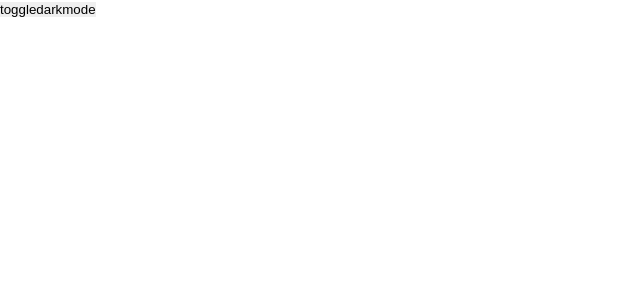
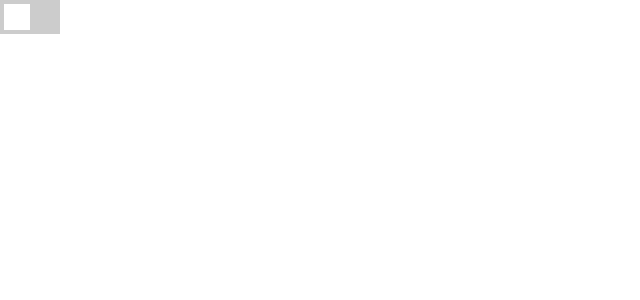
Before and after one commit to emielvanseveren/blog, a React app: page / in a window 1280 px wide. Shown: the top 300 px of the page, without its empty margins (0-640 px from the left). Built offline with nearby package versions, Linux system fonts and the light colour scheme.

Commit message:
Add default theme toggle button

```diff
--- /dev/null
+++ b/src/components/logic/ThemeToggle.js
@@ -0,0 +1,39 @@
+import React, { useState } from 'react'
+import styled from 'styled-components'
+import { useTheme } from '../../hooks/themeContext'
+
+const Switch = styled.div`
+ position: relative;
+ width: 60px;
+ height: 34px;
+`
+const Slider = styled.span`
+  position: absolute;
+  cursor: pointer;
+  top: 0;
+  left: 0;
+  right: 0;
+  bottom: 0;
+  background-color: #cccccc;
+  transition: .4s;
+  &:before{
+    position: absolute;
+    content: "";
+    height: 26px;
+    width: 26px;
+    left: 4px;
+    bottom: 4px;
+    background-color: white;
+    transition: .4s;
+    transform: ${({ dark }) => dark ? 'translateX(26px)' : 'translateX(0px)'};
+  }
+`
+
+export default function ThemeToggle(){
+  const theme = useTheme()
+  return (
+    <Switch>
+      <Slider dark={theme.dark} onClick={theme.toggleDarkMode}/>
+    </Switch>
+  )
+}
--- a/src/components/pages/Home.js
+++ b/src/components/pages/Home.js
@@ -1,6 +1,6 @@
 import React from 'react'
 import styled from 'styled-components'
-import { useTheme } from '../../hooks/themeContext'
+import ThemeToggle from '../../components/logic/ThemeToggle'
 
 const Background = styled.div`
   width: 100%;
@@ -9,10 +9,9 @@ const Background = styled.div`
 `
 
 export default function Home(){
-  const themeState = useTheme()
   return (
     <Background>
-      <button onClick={themeState.toggleDarkMode}>toggledarkmode</button>
+      <ThemeToggle/>
     </Background>
   )
 }
```
